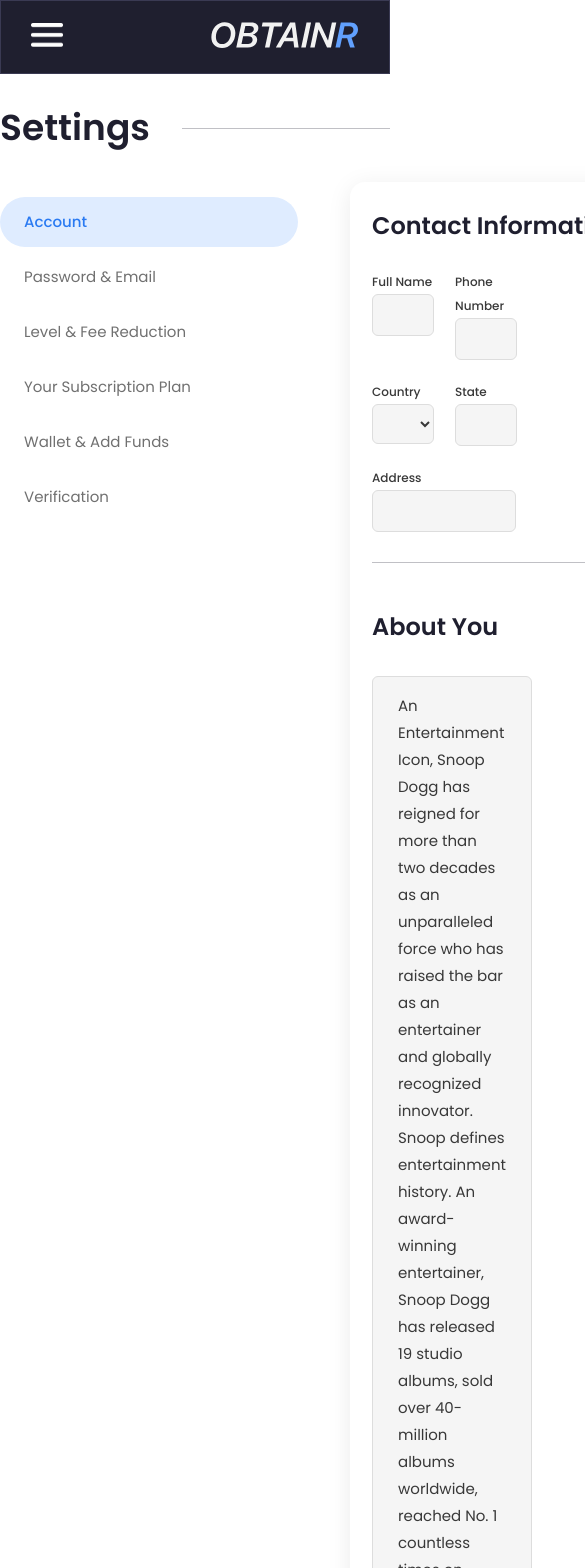
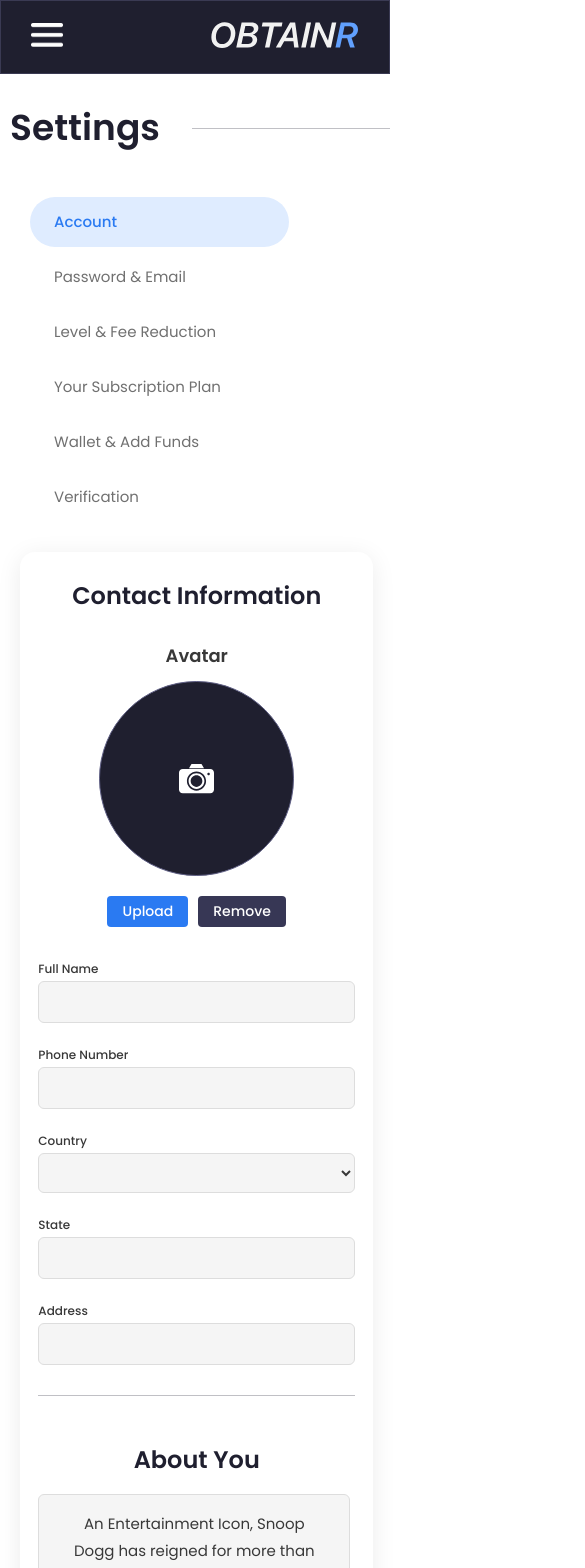
Before and after one commit to sourabhbucha/saurabh_task, a React (Create React App) app: page / in a window 390 px wide. Shown: the top 1568 px of the page, 585 px wide, since content can reach past the window. Built offline with nearby package versions, Linux system fonts and the light colour scheme.

Commit message:
settings responsive

```diff
--- a/src/components/Settings/LevelFeeReduction.css
+++ b/src/components/Settings/LevelFeeReduction.css
@@ -1,3 +1,6 @@
+.LevelFeeReduction {
+  width: 85vw;
+}
 .Levelling {
   width: 90%;
   padding-bottom: 30px;
@@ -33,6 +36,7 @@
   background: #1f1f2f;
   border-radius: 4px;
   color: #ffffff;
+  margin-bottom: 0;
 }
 .levellingFlex > p {
   font-family: Poppins;
@@ -41,6 +45,7 @@
   font-size: 15px;
   line-height: 180%;
   color: #383838;
+  margin-bottom: 0;
 }
 .levellingFlex > p > span {
   color: #2a7af2;
@@ -79,6 +84,7 @@
   background: #1f1f2f;
   border-radius: 4px;
   color: #ffffff;
+  margin-bottom: 0;
 }
 .AuctionFeeReduxFlex > p {
   font-family: Poppins;
@@ -87,7 +93,18 @@
   font-size: 15px;
   line-height: 180%;
   color: #383838;
+  margin-top: 0;
 }
 .AuctionFeeReduxFlex > p > span {
   color: #d82666;
 }
+@media only screen and (max-width: 1200px) {
+  .AuctionFeeReduxFlex {
+    flex-direction: column;
+    align-items: flex-start;
+  }
+  .levellingFlex {
+    flex-direction: column;
+    align-items: flex-start;
+  }
+}
--- a/src/components/Settings/PasswordEmail.css
+++ b/src/components/Settings/PasswordEmail.css
@@ -18,6 +18,7 @@
 }
 .PasswordEmail-input {
   width: 50%;
+  min-width: 200px;
 }
 .changePassword > p {
   margin-top: 30px;
@@ -67,3 +68,9 @@
   padding: 8px 0px;
   cursor: pointer;
 }
+
+@media only screen and (max-width: 700px) {
+  .PasswordEmail-input {
+    width: 90%;
+  }
+}
--- a/src/components/Settings/Settings.css
+++ b/src/components/Settings/Settings.css
@@ -15,6 +15,7 @@
   font-size: 18px;
   line-height: 60px;
   color: #1f1f2f;
+  padding-left: 10px;
 }
 
 .line {
@@ -47,6 +48,7 @@
   line-height: 22px;
   color: #707070;
   padding: 14px 24px;
+  margin-left: 10px;
 }
 
 #Active1 {
@@ -59,6 +61,36 @@
   background: #ffffff;
   box-shadow: 0px 4px 24px rgba(9, 15, 27, 0.08);
   border-radius: 15px;
-  width: 100%;
+  width: 95%;
   padding: 10px;
 }
+@media only screen and (max-width: 1200px) {
+  .settings-grid {
+    width: 100%;
+    display: grid;
+    grid-template-columns: 260px auto;
+    padding-bottom: 170px;
+    margin-right: 20px;
+  }
+  .navButtons {
+    width: 180px;
+  }
+}
+
+@media only screen and (max-width: 700px) {
+  .settings-grid {
+    width: 100%;
+    display: grid;
+    grid-template-columns: 90vw;
+    padding-bottom: 170px;
+    margin-right: 20px;
+    margin-left: 20px;
+  }
+  .navButtons {
+    width: 60%;
+    min-width: 200px;
+  }
+  .SettingsNavBar-list {
+    margin-bottom: 30px;
+  }
+}
--- a/src/components/Settings/SettingsAccount.css
+++ b/src/components/Settings/SettingsAccount.css
@@ -136,14 +136,11 @@
 
 .AboutYou {
   width: 100%;
-  display: grid;
-  grid-template-columns: 1fr 300px;
   padding-bottom: 30px;
   border-bottom: 1px solid rgba(31, 31, 47, 0.28);
   margin-bottom: 30px;
 }
 .AboutYou > h1 {
-  grid-column: 1 / span 2;
   font-family: Poppins;
   font-style: normal;
   font-weight: 600;
@@ -163,6 +160,8 @@
   box-sizing: border-box;
   border-radius: 6px;
   padding: 15px 25px;
+  width: 80%;
+  min-width: 350px;
 }
 
 .SocialMedia {
@@ -197,3 +196,79 @@
   border-radius: 6px;
   width: 90%;
 }
+@media only screen and (max-width: 1200px) {
+  .contactInfo {
+    grid-template-columns: auto auto;
+  }
+  .Contact-Info-grid {
+    grid-row: 3/4;
+    grid-column: 1 / span 2;
+  }
+  .contactInfo-avtar {
+    grid-row: 2/3;
+  }
+  .AboutYou > p {
+    width: 90%;
+    min-width: none;
+  }
+  .SocialMedia-Grid {
+    display: grid;
+    grid-template-columns: 1fr 1fr;
+    grid-gap: 20px;
+  }
+}
+@media only screen and (max-width: 520px) {
+  .contactInfo {
+    grid-template-columns: auto;
+  }
+  .contactInfo > h1 {
+    grid-column: 1/2;
+    text-align: center;
+  }
+  .Contact-Info-grid {
+    grid-column: 1/2;
+    display: grid;
+    grid-template-columns: 1fr;
+    grid-gap: 10px;
+    grid-row: 3/4;
+  }
+
+  .contactInfo-avtar {
+    grid-column: 1/2;
+    grid-row: 2/3;
+  }
+  .AboutYou > p {
+    text-align: center;
+    min-width: 80vw;
+  }
+  .AboutYou > h1 {
+    text-align: center;
+    width: 100%;
+    min-width: none;
+  }
+  .Contact-Info-grid-input-wide {
+    grid-column: 1 / 2;
+    width: 100%;
+  }
+  .Contact-Info-grid-input > input {
+    width: 100%;
+  }
+  .Contact-Info-grid-input > select {
+    width: 100%;
+  }
+  .contactInfo-avtar-img {
+    width: 50vw;
+    height: auto;
+  }
+  .SocialMedia-Grid {
+    display: grid;
+    grid-template-columns: 1fr;
+    grid-gap: 20px;
+  }
+  .SocialMedia > h1 {
+    text-align: center;
+  }
+  .SocialMedia-Grid > input {
+    width: 100%;
+  }
+}
--- a/src/components/Settings/Wallet.css
+++ b/src/components/Settings/Wallet.css
@@ -23,7 +23,6 @@
   flex-direction: column;
   padding: 10px 20px;
   width: 452px;
-  /* height: 245px; */
   height: max-content;
   background: linear-gradient(106.37deg, #1f1f2f 0%, #282852 100%);
   border-radius: 27px;
@@ -117,6 +116,10 @@
   color: #1f1f2f;
 }
 .AddfundsFlexBtns-iconsFlex {
+  margin-left: auto;
+  margin-right: 0;
+}
+.AddfundsFlexBtns-iconsFlex-card {
   margin-left: auto;
   margin-right: 0;
 }
@@ -339,3 +342,63 @@
   text-decoration: none;
   padding: 8px 40px;
 }
+@media only screen and (max-width: 1000px) {
+  .AddfundsFlexBtns-card {
+    flex-direction: column;
+    align-items: flex-start;
+  }
+  .AddfundsFlexBtns-iconsFlex-card {
+    margin-left: 0;
+    margin-right: auto;
+  }
+}
+@media only screen and (max-width: 900px) {
+  .cardInfo {
+    display: grid;
+    grid-template-columns: 1fr;
+  }
+  .CardFlexinfo > input {
+    width: 90%;
+  }
+  .paypalFlex {
+    flex-direction: column;
+    gap: 10px;
+  }
+}
+@media only screen and (max-width: 700px) {
+  .AddfundsFlexBtns {
+    width: 100%;
+    padding: 0 15px;
+  }
+  .AddfundsFlexBtns-iconsFlex-card {
+    margin-left: 0;
+    margin-right: auto;
+  }
+  .YourWalletInfo {
+    width: 70vw;
+    max-width: 350px;
+  }
+  .YourWalletInfo > h1 {
+    font-size: 2vh;
+    line-height: 2.5vh;
+  }
+  .YourWalletInfo > h2 {
+    font-size: 3.5vh;
+    line-height: 4vh;
+  }
+  .YourWalletInfo > h3 {
+    font-size: 2vh;
+    line-height: 2.5vh;
+  }
+  .YourWalletInfo > h4 {
+    font-size: 4.5vh;
+    line-height: 5vh;
+  }
+}
+@media only screen and (max-width: 500px) {
+  .card-btn-flex {
+    flex-direction: column;
+    align-items: flex-start;
+    gap: 10px;
+  }
+}
```
Also changed, not shown: src/components/Settings/Wallet.js (+5 -5 lines).
